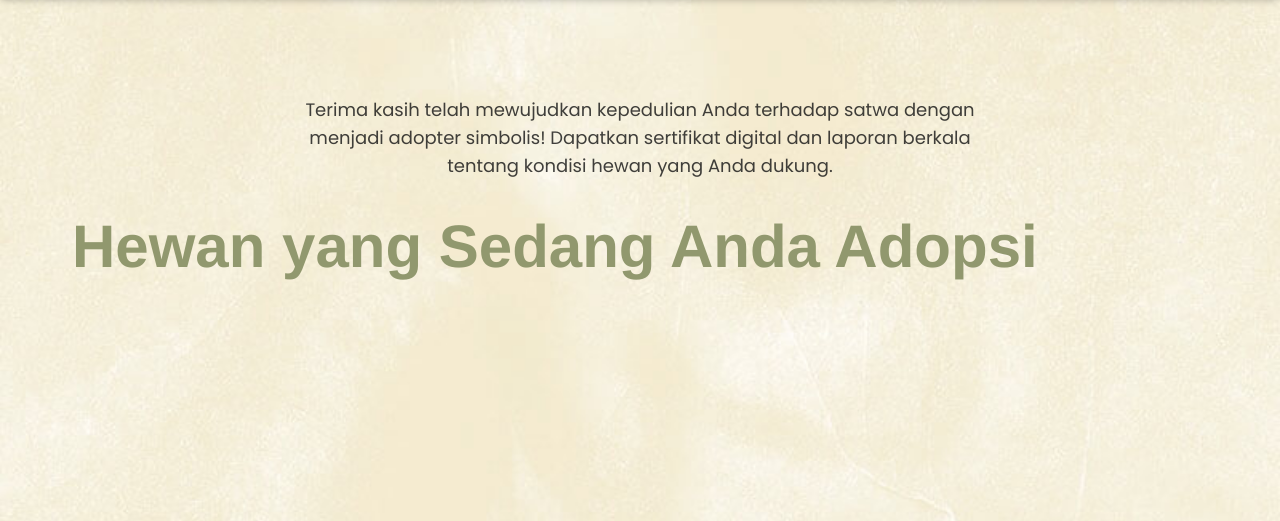
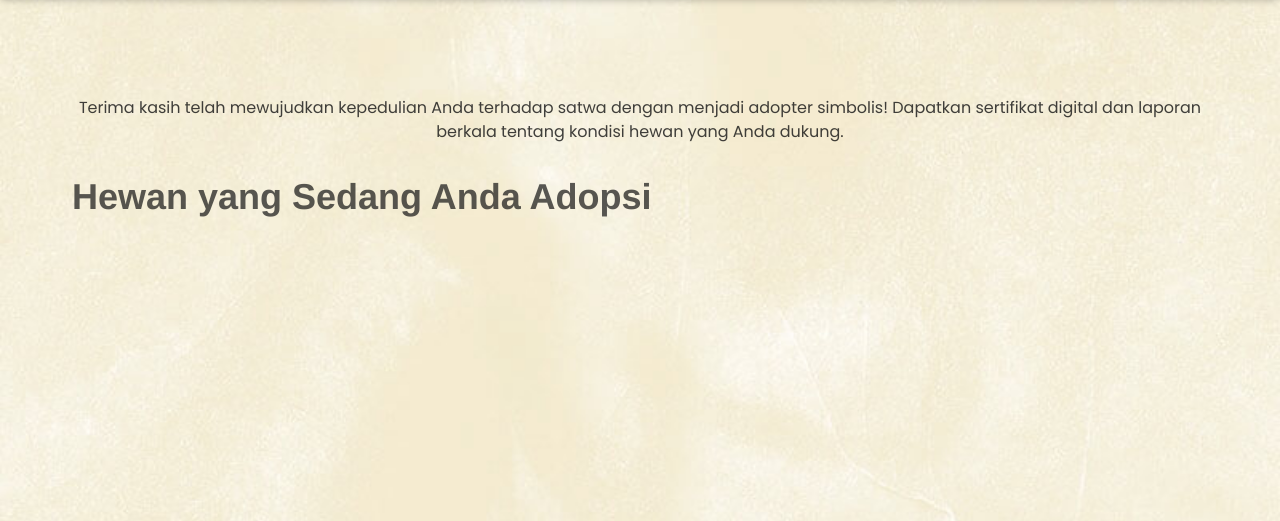
Before and after one commit to BASDAT-B06/sizopi, a Django app: template adopsi/templates/adoption/user/adoption_list_user.html in a window 1280 px wide. Shown: the part 80-601 px from the top of the page. Run offline with Django 5.2, Linux system fonts and the light colour scheme; the template is opened without the code that fills it, so the values that code supplies are empty; some libraries are stand-ins or nearby versions.

Commit message:
feat: edit adoption list user

```diff
--- a/adopsi/templates/adoption/components/extend_adoption_form.html
+++ b/adopsi/templates/adoption/components/extend_adoption_form.html
@@ -1,7 +1,7 @@
 <div id="extendAdoptionFormModal{{ animal.id }}" class="fixed inset-0 bg-gray-600 bg-opacity-50 hidden overflow-y-auto h-full w-full z-50">
     <div class="relative top-20 mx-auto p-5 border w-11/12 md:w-2/3 lg:w-1/2 shadow-lg rounded-md bg-white">
       <div class="flex justify-between items-center border-b pb-3">
-        <h3 class="text-h6">Form Perpanjang Periode Adopsi Satwa</h3>
+        <h5 class="text-h6">Form Perpanjang Periode Adopsi Satwa</h5>
         <button onclick="closeModal('extendAdoptionFormModal{{ animal.id }}')" class="text-black hover:text-gray-700">
           <i class="fas fa-times"></i>
         </button>
--- a/adopsi/templates/adoption/user/adoption_list_user.html
+++ b/adopsi/templates/adoption/user/adoption_list_user.html
@@ -1,17 +1,17 @@
 {% extends "adoption/base_adoption.html" %}
 
 {% block adoption_content %}
-<div class="text-center mb-16">
-    <p class="text-lg text-neutral-black/80 mb-8 max-w-2xl mx-auto">
+<div class="mb-16">
+    <p class="text-center text-neutral-black/80 mb-8 mx-auto">
         Terima kasih telah mewujudkan kepedulian Anda terhadap satwa dengan menjadi adopter simbolis! Dapatkan sertifikat digital dan laporan berkala tentang kondisi hewan yang Anda dukung.
     </p>
-    <h2 class="text-h4 text-primary font-header font-bold mb-10 text-left">Hewan yang Sedang Anda Adopsi</h2>
+    <h4 class="text-h4 text-neutral-black/70 font-header font-bold mb-10 text-left">Hewan yang Sedang Anda Adopsi</h4>
     <div class="grid grid-cols-1 md:grid-cols-2 lg:grid-cols-3 gap-10">
         {% for animal in animals %}
         <div class="bg-white border border-secondary-40 rounded-xl shadow-md overflow-hidden flex flex-col">
             <img src="{{ animal.image }}" alt="{{ animal.name }}" class="w-full h-52 object-cover rounded-t-xl border-b border-secondary-40">
             <div class="p-7 flex flex-col flex-1">
-                <h3 class="text-h6 text-primary font-header font-bold mb-2">{{ animal.name }}</h3>
+                <h4 class="text-h6 text-primary font-header font-bold mb-2">{{ animal.name }}</h4>
                 <p class="text-base text-neutral-black mb-1">{{ animal.type }}</p>
                 <p class="text-sm text-neutral-black/70 mb-5">Kondisi: {{ animal.condition }}</p>
                 <div class="flex justify-end mt-auto">
@@ -28,7 +28,7 @@
         <div id="animalModal{{ animal.id }}" class="fixed inset-0 bg-gray-600 bg-opacity-50 hidden overflow-y-auto h-full w-full z-50">
             <div class="relative top-16 mx-auto p-0 md:p-10 w-full max-w-2xl shadow-xl rounded-2xl bg-white border border-secondary-40">
                 <div class="flex justify-between items-center border-b border-secondary-40 px-8 py-6">
-                    <h3 class="text-h5 text-primary font-header font-bold">Informasi Hewan Adopsi</h3>
+                    <h5 class="text-h5 text-primary font-header font-bold">Informasi Hewan Adopsi</h5>
                     <button onclick="closeModal('animalModal{{ animal.id }}')" class="text-gray-700 hover:text-accent-500 transition">
                         <i class="fas fa-times text-xl"></i>
                     </button>
@@ -90,9 +90,9 @@
 
         <!-- Modal Extend Adoption -->
         <div id="extendModal{{ animal.id }}" class="fixed inset-0 bg-gray-600 bg-opacity-50 hidden overflow-y-auto h-full w-full z-50">
-            <div class="relative top-24 mx-auto p-8 w-full max-w-lg shadow-xl rounded-2xl bg-white border border-secondary-40">
+            <div class="relative top-24 mx-auto p-8 w-full max-w-2xl shadow-xl rounded-2xl bg-white border border-secondary-40">
                 <div class="flex justify-between items-center border-b border-secondary-40 pb-4 mb-6">
-                    <h3 class="text-h5 text-primary font-header font-bold">Form Perpanjang Periode Adopsi Satwa</h3>
+                    <h5 class="text-h5 text-primary font-header font-bold">Form Perpanjang Periode Adopsi Satwa</h5>
                     <button onclick="closeModal('extendModal{{ animal.id }}')" class="text-gray-700 hover:text-accent-500 transition">
                         <i class="fas fa-times text-xl"></i>
                     </button>
@@ -116,6 +116,8 @@
                         <label class="block text-primary font-semibold mb-2">Alamat:</label>
                         <input type="text" value="Jl. Merdeka No. 123, Jakarta" disabled class="w-full border border-secondary-40 rounded px-3 py-2 bg-gray-100">
                     </div>
+                    <p class="my-4 text-base text-neutral-black/90">(selanjutnya disebut sebagai Adopter)</p>
+                    <p class="mb-4 text-base text-neutral-black/90">dengan ini menyatakan kepedulian dan minat untuk mengadopsi secara simbolis satwa</p>
                     <div class="mb-4">
                         <label class="block text-primary font-semibold mb-2">Nama Satwa:</label>
                         <input type="text" value="{{ animal.name }}" disabled class="w-full border border-secondary-40 rounded px-3 py-2 bg-gray-100">
@@ -124,6 +126,7 @@
                         <label class="block text-primary font-semibold mb-2">Jenis Satwa:</label>
                         <input type="text" value="{{ animal.type }}" disabled class="w-full border border-secondary-40 rounded px-3 py-2 bg-gray-100">
                     </div>
+                    <p class="mb-4 text-base text-neutral-black/90">Adopter juga bersedia memberikan kontribusi finansial kepada pihak taman safari sebagai dukungan untuk pemeliharaan satwa:</p>
                     <div class="mb-4">
                         <label class="block text-primary font-semibold mb-2" for="nominal">Nominal Kontribusi:</label>
                         <input class="w-full border border-secondary-40 rounded px-3 py-2" id="nominal" type="number" placeholder="Masukkan nominal kontribusi">
```
